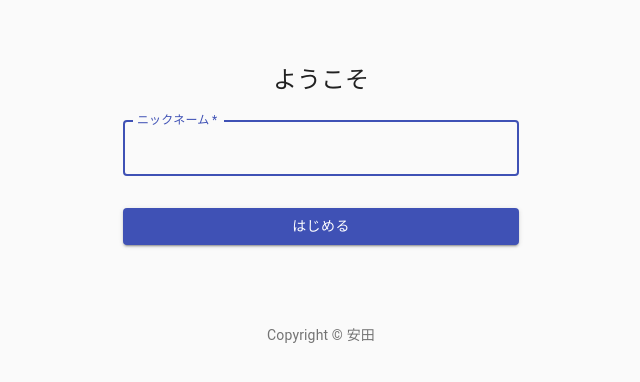
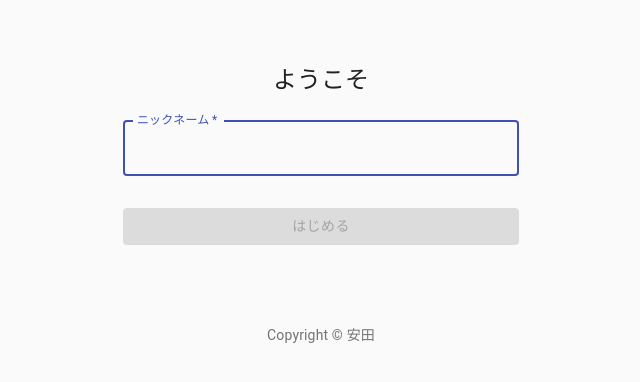
Before and after one commit to nto300002/idobatakaigi-practice, a React (Create React App) app: page / in a window 1280 px wide. Shown: the top 382 px of the page, without its empty margins (319-959 px from the left). Built offline with nearby package versions, Linux system fonts and the light colour scheme.

Commit message:
set name by clicking button

```diff
--- a/src/components/SignIn.js
+++ b/src/components/SignIn.js
@@ -1,4 +1,4 @@
-import React from 'react';
+import React, { useEffect, useState } from 'react';
 import Button from '@material-ui/core/Button';
 import CssBaseline from '@material-ui/core/CssBaseline';
 import TextField from '@material-ui/core/TextField';
@@ -46,6 +46,14 @@
 
 export default function SignIn({ setName }) {
   const classes = useStyles();
+  const [disabled, setDisabled] = useState(true)
+  const [string, setString] = useState('');
+  console.log(disabled, string);
+
+  useEffect(() => {
+    const disabled = string === ""
+    setDisabled(disabled)
+  }, [string])
 
   return (
     <Container component="main" maxWidth="xs">
@@ -65,6 +73,7 @@
             label="ニックネーム"
             name="email"
             autoFocus
+            onChange={(e) => setString(e.target.value)}
           />
           <Button
             type="submit"
@@ -72,6 +81,7 @@
             variant="contained"
             color="primary"
             className={classes.submit}
+            disabled={disabled}
           >
             はじめる
           </Button>
```
